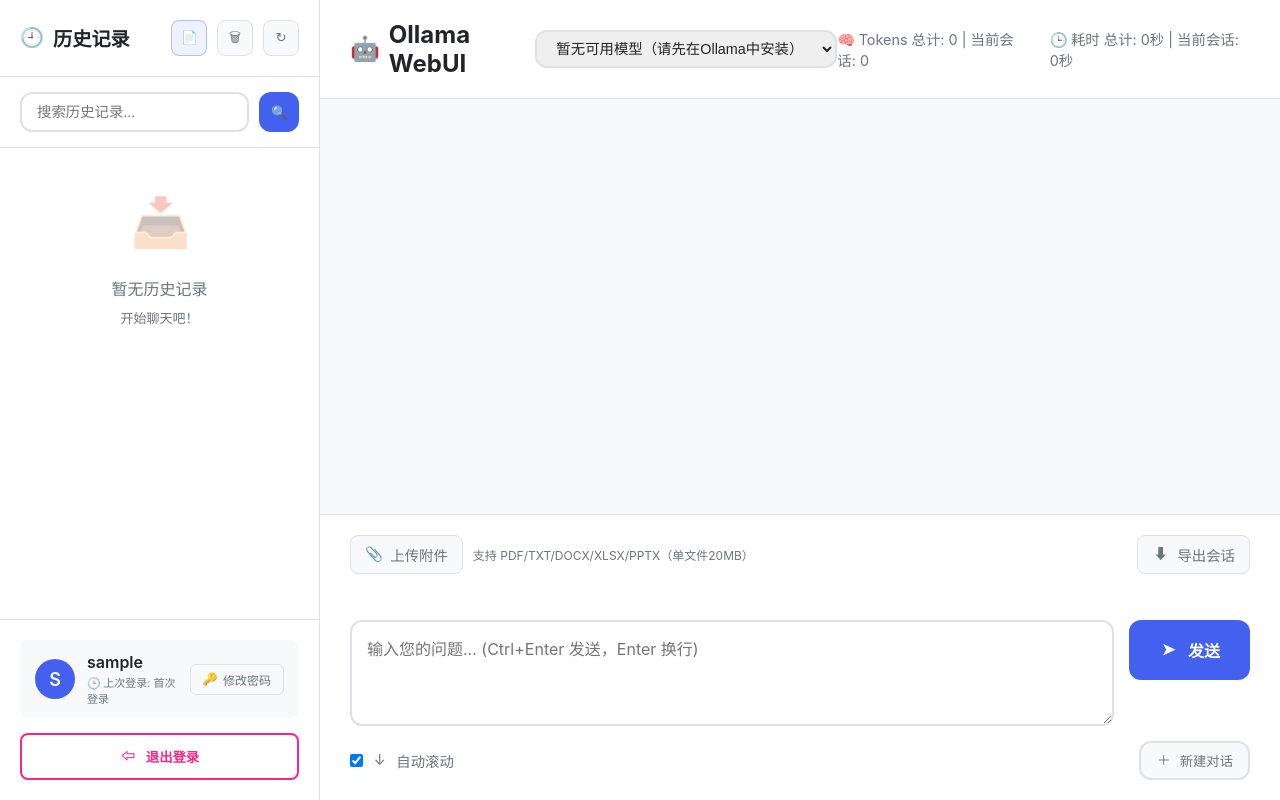
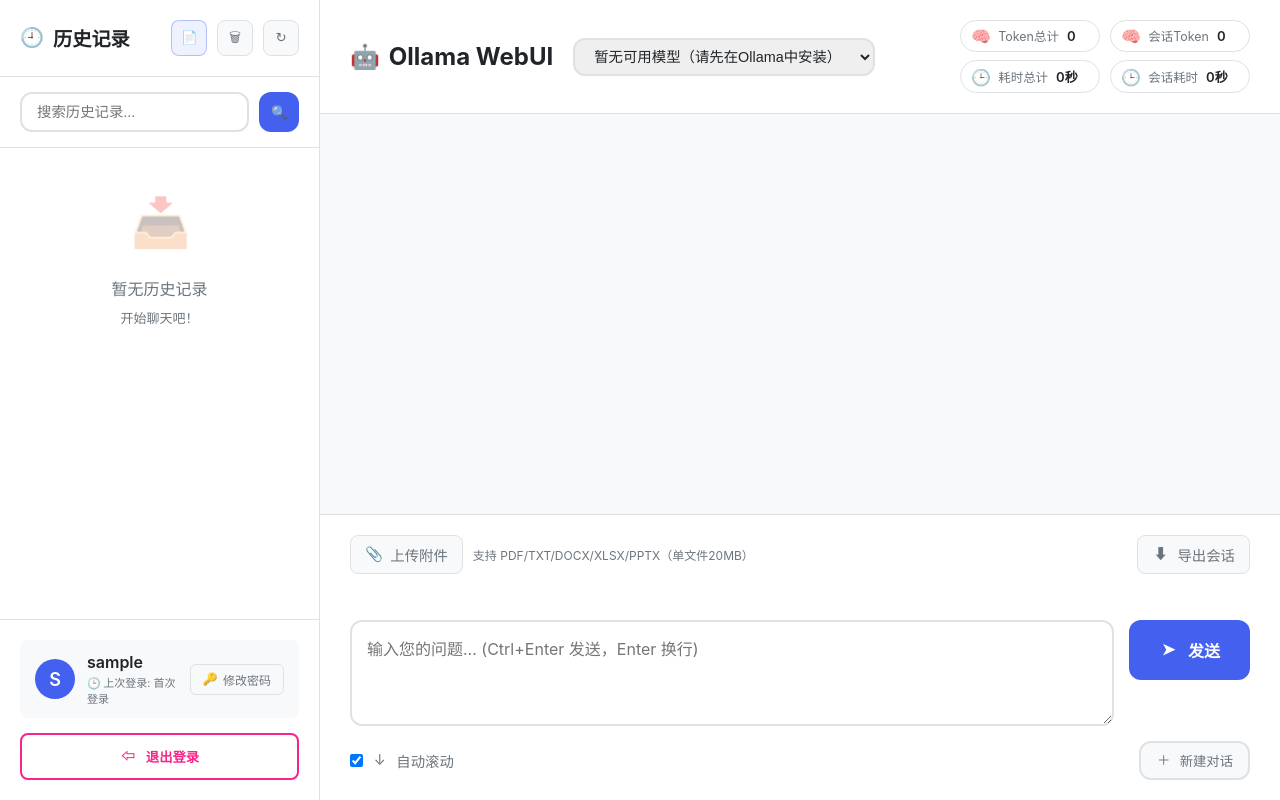
Before and after one commit to RyanChiu/webuiSVR4ollama, a Flask app: page / in a window 1280 px wide. Run offline with Flask 3, Linux system fonts and the light colour scheme; the visitor is signed in with stand-in values (Sample User, id 1); data that the repository does not hold is empty; some libraries are stand-ins or nearby versions.

Commit message:
Refine header usage stats layout into compact metric chips

```diff
--- a/static/js/main.js
+++ b/static/js/main.js
@@ -1918,15 +1918,17 @@
         const overall = this.normalizeUsageStats(this.usageStats && this.usageStats.overall);
         const conversation = this.normalizeUsageStats(this.usageStats && this.usageStats.conversation);
 
-        const tokenCount = document.getElementById('tokenCount');
-        if (tokenCount) {
-            tokenCount.innerHTML = `<i class="fas fa-microchip"></i> Tokens 总计: ${overall.tokens_used} | 当前会话: ${conversation.tokens_used}`;
-        }
-
-        const responseTime = document.getElementById('responseTime');
-        if (responseTime) {
-            responseTime.innerHTML = `<i class="fas fa-clock"></i> 耗时 总计: ${this.formatDuration(overall.response_ms)} | 当前会话: ${this.formatDuration(conversation.response_ms)}`;
-        }
+        const tokenTotalValue = document.getElementById('tokenTotalValue');
+        if (tokenTotalValue) tokenTotalValue.textContent = String(overall.tokens_used);
+
+        const tokenConversationValue = document.getElementById('tokenConversationValue');
+        if (tokenConversationValue) tokenConversationValue.textContent = String(conversation.tokens_used);
+
+        const timeTotalValue = document.getElementById('timeTotalValue');
+        if (timeTotalValue) timeTotalValue.textContent = this.formatDuration(overall.response_ms);
+
+        const timeConversationValue = document.getElementById('timeConversationValue');
+        if (timeConversationValue) timeConversationValue.textContent = this.formatDuration(conversation.response_ms);
     }
 
     setOverallUsageStats(stats) {
--- a/templates/index.html
+++ b/templates/index.html
@@ -401,10 +401,38 @@
         }
 
         .header-stats {
-            display: flex;
-            gap: 20px;
-            color: var(--gray);
-            font-size: 0.9rem;
+            display: grid;
+            grid-template-columns: repeat(2, minmax(140px, auto));
+            gap: 8px 10px;
+            justify-content: end;
+            align-items: center;
+        }
+
+        .stat-chip {
+            display: flex;
+            align-items: center;
+            gap: 8px;
+            padding: 6px 10px;
+            border: 1px solid var(--border);
+            border-radius: 999px;
+            background: rgba(255, 255, 255, 0.7);
+            white-space: nowrap;
+        }
+
+        .stat-chip i {
+            color: var(--primary);
+            opacity: 0.9;
+        }
+
+        .stat-label {
+            color: var(--gray);
+            font-size: 0.78rem;
+        }
+
+        .stat-value {
+            color: var(--dark);
+            font-weight: 600;
+            font-size: 0.82rem;
         }
 
         .chat-container {
@@ -1326,7 +1354,8 @@
             }
 
             .header-stats {
-                justify-content: space-between;
+                grid-template-columns: repeat(2, minmax(0, 1fr));
+                width: 100%;
             }
 
             .input-container {
@@ -1441,6 +1470,11 @@
                 background: #2a2f36;
                 border-color: #495057;
                 color: #f8f9fa;
+            }
+
+            .stat-chip {
+                background: rgba(255, 255, 255, 0.04);
+                border-color: #495057;
             }
 
             .review-chat-box .message.answer .message-footer,
@@ -1590,8 +1624,26 @@
                     </div>
                 </div>
                 <div class="header-stats">
-                    <span id="tokenCount"><i class="fas fa-microchip"></i> Tokens 总计: 0 | 当前会话: 0</span>
-                    <span id="responseTime"><i class="fas fa-clock"></i> 耗时 总计: 0秒 | 当前会话: 0秒</span>
+                    <span class="stat-chip">
+                        <i class="fas fa-microchip"></i>
+                        <span class="stat-label">Token总计</span>
+                        <span id="tokenTotalValue" class="stat-value">0</span>
+                    </span>
+                    <span class="stat-chip">
+                        <i class="fas fa-microchip"></i>
+                        <span class="stat-label">会话Token</span>
+                        <span id="tokenConversationValue" class="stat-value">0</span>
+                    </span>
+                    <span class="stat-chip">
+                        <i class="fas fa-clock"></i>
+                        <span class="stat-label">耗时总计</span>
+                        <span id="timeTotalValue" class="stat-value">0秒</span>
+                    </span>
+                    <span class="stat-chip">
+                        <i class="fas fa-clock"></i>
+                        <span class="stat-label">会话耗时</span>
+                        <span id="timeConversationValue" class="stat-value">0秒</span>
+                    </span>
                 </div>
             </div>
 
```
